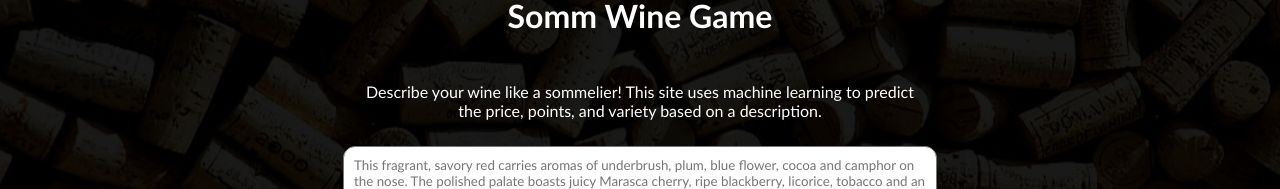
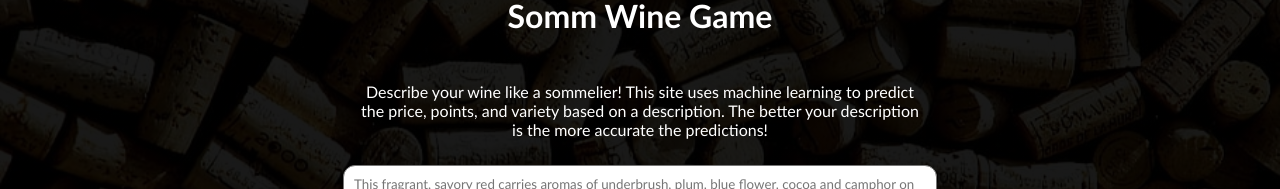
Before and after one commit to cassieview/SommWineGame, a Vue app: page / in a window 1280 px wide. Shown: the part 346-535 px from the top of the page. Built offline with nearby package versions, Linux system fonts and the light colour scheme.

Commit message:
added more description text

```diff
--- a/src/components/Home.vue
+++ b/src/components/Home.vue
@@ -4,7 +4,7 @@
     <div class="intro">
       <p>
         Describe your wine like a sommelier! This site uses machine learning to
-        predict the price, points, and variety based on a description.
+        predict the price, points, and variety based on a description. The better your description is the more accurate the predictions!
       </p>
     </div>
     <textarea
```
